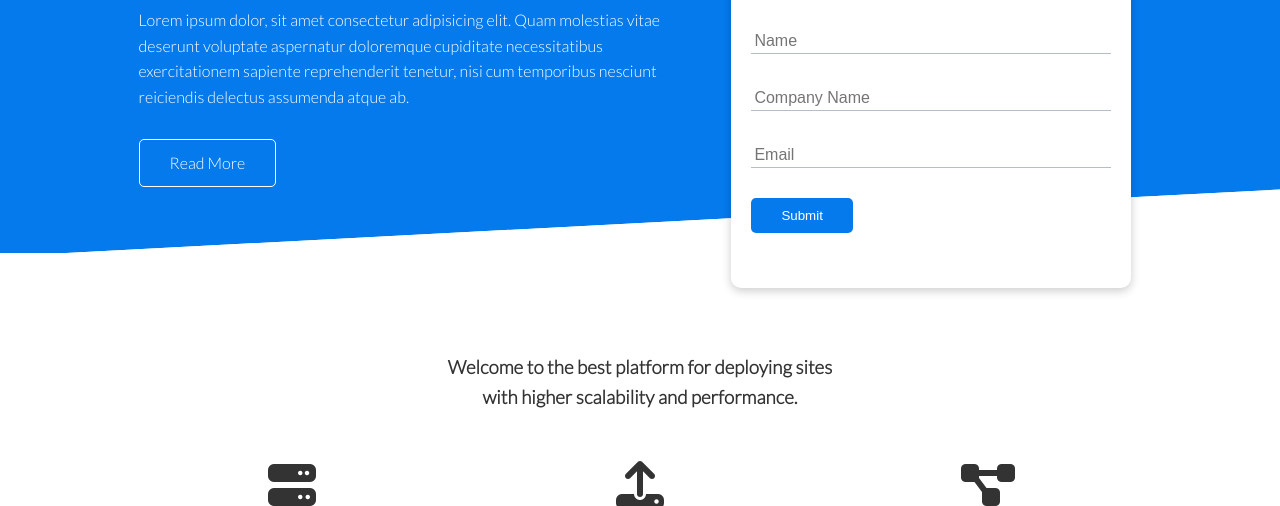
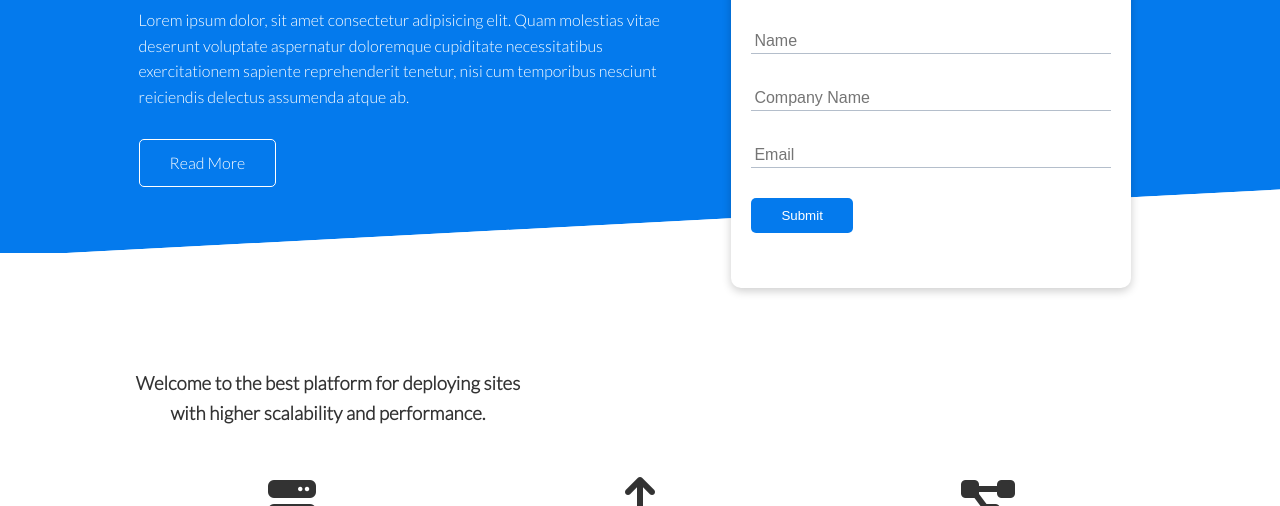
Before and after one commit to ICODER32/HostingSample, a plain HTML site: page index.html in a window 1280 px wide. Shown: the part 217-723 px from the top of the page. Drawn offline with Linux system fonts and the light colour scheme.

Commit message:
Update index.html

```diff
--- a/index.html
+++ b/index.html
@@ -5,7 +5,8 @@
     <meta http-equiv="X-UA-Compatible" content="IE=edge">
     <meta name="viewport" content="width=device-width, initial-scale=1.0">
     <link rel="stylesheet" href="https://cdnjs.cloudflare.com/ajax/libs/font-awesome/6.1.1/css/all.min.css">
-    <link rel="stylesheet" href="./css/style.css">
+    <link rel="stylesheet" href="style.css">
+    <link rel="stylesheet" href="utilities.css">
     <title>Web Pro-Hosting Services</title>
 </head>
 <body>
```
